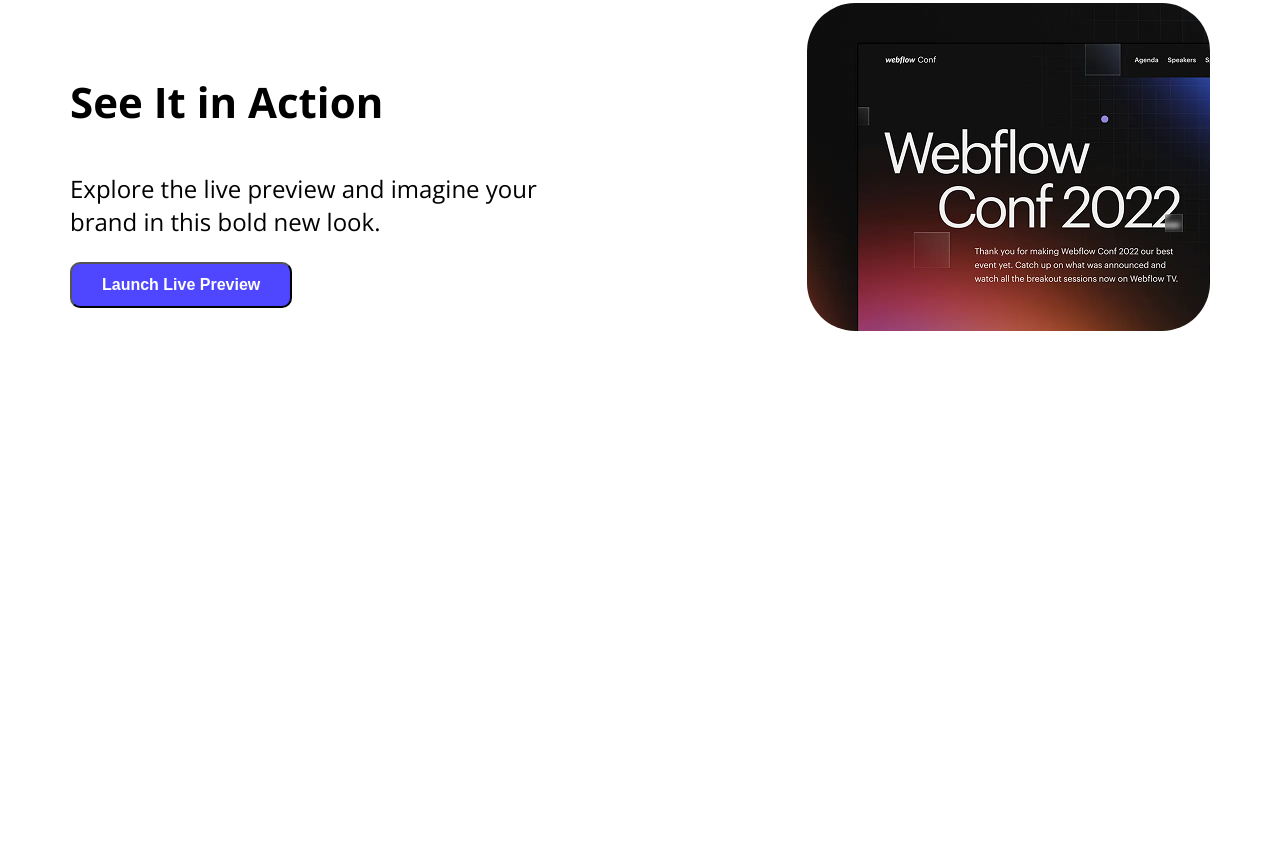
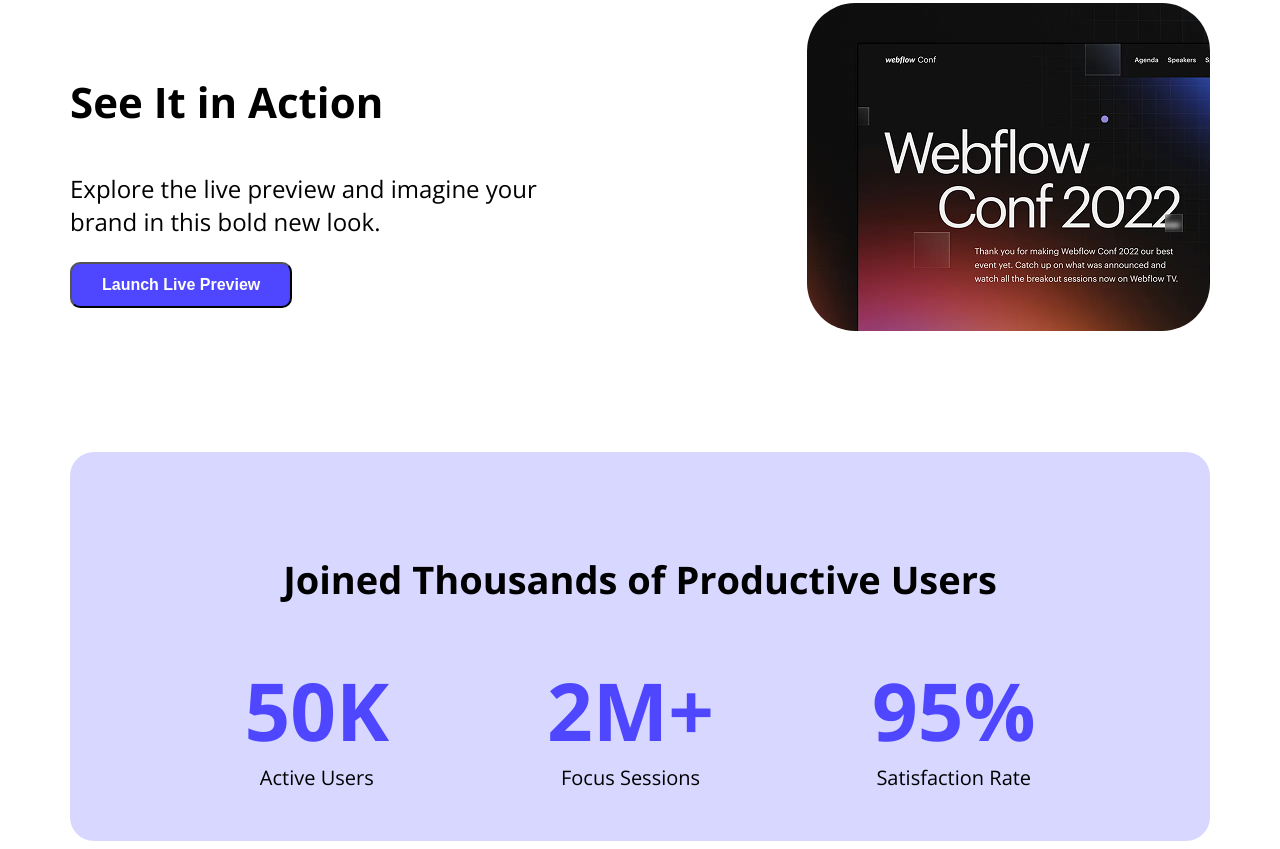
Before and after one commit to SudiptoBaral/Project-B12A01, a plain HTML site: page index.html in a window 1280 px wide. Shown: the part 749-1598 px from the top of the page. Before the commit the page ends 1093 px from the top, so only its background shows below. Drawn offline with nearby package versions, Linux system fonts and the light colour scheme.

Commit message:
added productive user section

```diff
--- a/index.html
+++ b/index.html
@@ -52,6 +52,25 @@
                 </div>
             </div>
         </section>
+        <section class="productive-container">
+                <div class="productive-content">
+                        <h4 class="productive-user-heading open-sans-raleway">Joined Thousands of Productive Users</h4>
+                    <div class="productive-content-elements2 open-sans-normal" >
+                        <div>
+                            <h1 class="element-style">50K</h1>
+                            <p class="element-style2">Active Users</p>
+                        </div>
+                        <div>
+                            <h1 class="element-style">2M+</h1>
+                            <p class="element-style2">Focus Sessions</p>
+                        </div>
+                        <div>
+                            <h1 class="element-style">95%</h1>
+                            <p class="element-style2">Satisfaction Rate</p>
+                        </div>
+                    </div>
+                </div>
+        </section>
     </main>
     <footer>
 
--- a/styles/style.css
+++ b/styles/style.css
@@ -37,9 +37,7 @@
     background: #4E47FF;
     border-radius: 10px;
 }
-/* .banner-content{
-    background-color: aqua;
-} */
+
 .banner-container{
     max-width: 905px;
     margin: 0 auto;
@@ -79,3 +77,33 @@
 .action-img{
     border-radius: 48px;
 }
+/* productive user section */
+
+.productive-user-heading{
+    font-size: 38px;
+    font-weight: bold;
+}
+.productive-container{
+    margin-top: 116px;
+}
+.productive-content{
+    background-color: #d8d7ff;
+    text-align: center;
+    padding: 50px 142px;
+    border-radius: 24px;
+}
+.productive-content-elements2{
+    display: flex;
+    justify-content: center;
+    gap: 158px;
+}
+.element-style{
+    font-size:80px;
+    font-weight: bold;
+    color: #4E47FF;
+    margin: 0;
+}
+.element-style2{
+    font-size: 20px;
+    margin: 0;
+}
```
